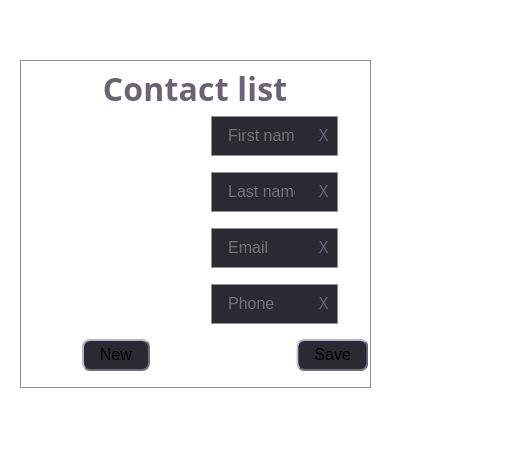
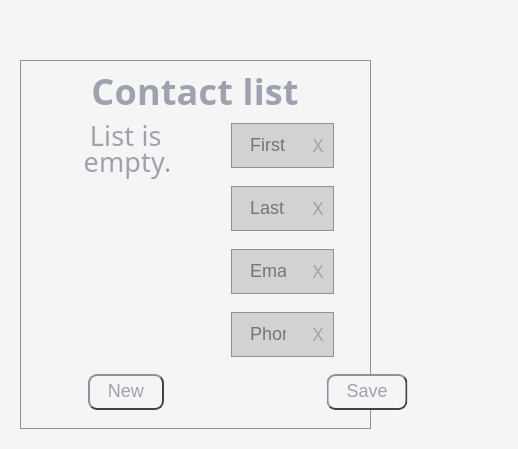
Before and after one commit to vlad09fedko/React.Contact-List, a React (Vite) app: page / in a window 390 px wide. Shown: the part 109-558 px from the top of the page, 518 px wide, since content can reach past the window. Built offline with nearby package versions, Linux system fonts and the light colour scheme; data requests are answered from the project's data file.

Commit message:
Redo styles

```diff
--- a/src/App.module.css
+++ b/src/App.module.css
@@ -2,7 +2,7 @@
   text-align: center;
   margin: 20vh auto;
   max-width: 900px;
-  border: 1px solid #8f8f9d;
+  border: 1px solid var(--border);
   padding: 1em 2em;
   min-height: 20.5em;
   position: relative;
@@ -24,9 +24,10 @@ h1 {
 button,
 input[type='submit'],
 input[type='button'] {
+  color: var(--text);
   user-select: none;
-  background-color: #2b2a33;
-  border-color: #b7b3d0;
+  background-color: var(--bg);
+  border-color: var(--border);
   font-size: 1em;
   padding: 0.3em 1em;
   border-radius: 0.5em;
@@ -37,7 +38,7 @@ input[type='button'] {
 button:hover,
 input[type='submit']:hover,
 input[type='button']:hover {
-  background-color: #4f4e5a;
+  background-color: var(--border-hover);
 }
 
 @media (max-width: 1000px) {
--- a/src/components/ContactForm/InputArea/inputArea.module.css
+++ b/src/components/ContactForm/InputArea/inputArea.module.css
@@ -1,14 +1,14 @@
 .inputArea {
   height: 2.5em;
   display: flex;
-  background-color: #2b2a33;
-  border: 1px solid #8f8f9d;
+  background-color: var(--item-bg);
+  border: 1px solid var(--item-border);
   transition: 0.2s;
   cursor: pointer;
 }
 
 .inputArea:hover {
-  border-color: whitesmoke;
+  border-color: var(--item-border-hover);
 }
 
 .inputArea > input {
@@ -17,5 +17,5 @@
   font-size: 1em;
   border: none;
   outline: none;
-  background-color: #2b2a33;
+  background-color: var(--item-bg);
 }
--- a/src/components/ContactList/ContactItem/contactItem.css
+++ b/src/components/ContactList/ContactItem/contactItem.css
@@ -11,6 +11,6 @@ span {
 }
 
 span:hover {
-  color: whitesmoke;
+  color: var(--item-border-hover);
   transition: 0.2s;
 }
--- a/src/components/ContactList/ContactList.jsx
+++ b/src/components/ContactList/ContactList.jsx
@@ -12,6 +12,8 @@ function ContactList({
 }) {
   return (
     <div className={styles.contactList}>
+      {!contacts.length && <p>List is empty.</p>}
+      {!!contacts.length && (
         <ul>
           {contacts.map(contact => (
             <li
@@ -19,10 +21,14 @@ function ContactList({
               onDoubleClick={() => {
                 onContactDoubleClick(contact.id);
               }}>
-            <ContactItem contact={contact} onDeleteContact={onDeleteContact} />
+              <ContactItem
+                contact={contact}
+                onDeleteContact={onDeleteContact}
+              />
             </li>
           ))}
         </ul>
+      )}
       <button onClick={onAddNewContact}>New</button>
     </div>
   );
--- a/src/components/ContactList/contactList.module.css
+++ b/src/components/ContactList/contactList.module.css
@@ -1,5 +1,9 @@
 .contactList {
   padding-bottom: 3em;
+}
+
+.contactList > p {
+  font-size: 1.5em;
 }
 
 ul {
@@ -15,7 +19,7 @@ li {
   display: flex;
   justify-content: space-between;
   cursor: pointer;
-  border: 1px solid #8f8f9d;
+  border: 1px solid var(--item-border);
   transition: 0.2s;
   text-align: start;
   min-height: 2.5em;
@@ -23,7 +27,7 @@ li {
 }
 
 li:hover {
-  border-color: whitesmoke;
+  border-color: var(--item-border-hover);
 }
 
 button {
--- a/src/index.css
+++ b/src/index.css
@@ -1,48 +1,34 @@
 :root {
-  --text: #6b6375;
-  --text-h: #08060d;
-  --bg: #fff;
-  --border: #e5e4e7;
-  --code-bg: #f4f3ec;
-  --accent: #aa3bff;
-  --accent-bg: rgba(170, 59, 255, 0.1);
-  --accent-border: rgba(170, 59, 255, 0.5);
-  --social-bg: rgba(244, 243, 236, 0.5);
-  --shadow:
-    rgba(0, 0, 0, 0.1) 0 10px 15px -3px, rgba(0, 0, 0, 0.05) 0 4px 6px -2px;
-
   --sans: system-ui, 'Segoe UI', Roboto, sans-serif;
-  --heading: system-ui, 'Segoe UI', Roboto, sans-serif;
-  --mono: ui-monospace, Consolas, monospace;
 
   font: 18px/145% var(--sans);
   letter-spacing: 0.18px;
   color-scheme: light dark;
   color: var(--text);
   background: var(--bg);
-  font-synthesis: none;
-  text-rendering: optimizeLegibility;
-  -webkit-font-smoothing: antialiased;
-  -moz-osx-font-smoothing: grayscale;
+}
 
-  @media (max-width: 1024px) {
-    font-size: 16px;
+@media (prefers-color-scheme: light) {
+  :root {
+    --bg: whitesmoke;
+    --text: #9ca3af;
+    --border: #8f8f9d;
+    --border-hover: rgb(230, 230, 230);
+    --item-bg: rgb(210, 210, 210);
+    --item-border: rgb(143, 143, 157);
+    --item-border-hover: rgb(74, 74, 83);
   }
 }
 
 @media (prefers-color-scheme: dark) {
   :root {
+    --bg: #16171d;
     --text: #9ca3af;
-    --text-h: #f3f4f6;
-    --bg: #16171d;
-    --border: #2e303a;
-    --code-bg: #1f2028;
-    --accent: #c084fc;
-    --accent-bg: rgba(192, 132, 252, 0.15);
-    --accent-border: rgba(192, 132, 252, 0.5);
-    --social-bg: rgba(47, 48, 58, 0.5);
-    --shadow:
-      rgba(0, 0, 0, 0.4) 0 10px 15px -3px, rgba(0, 0, 0, 0.25) 0 4px 6px -2px;
+    --border: #8f8f9d;
+    --border-hover: #4f4e5a;
+    --item-bg: #2b2a33;
+    --item-border: #8f8f9d;
+    --item-border-hover: whitesmoke;
   }
 }
 
```
Lines whose indentation alone changed are shown as unchanged.
